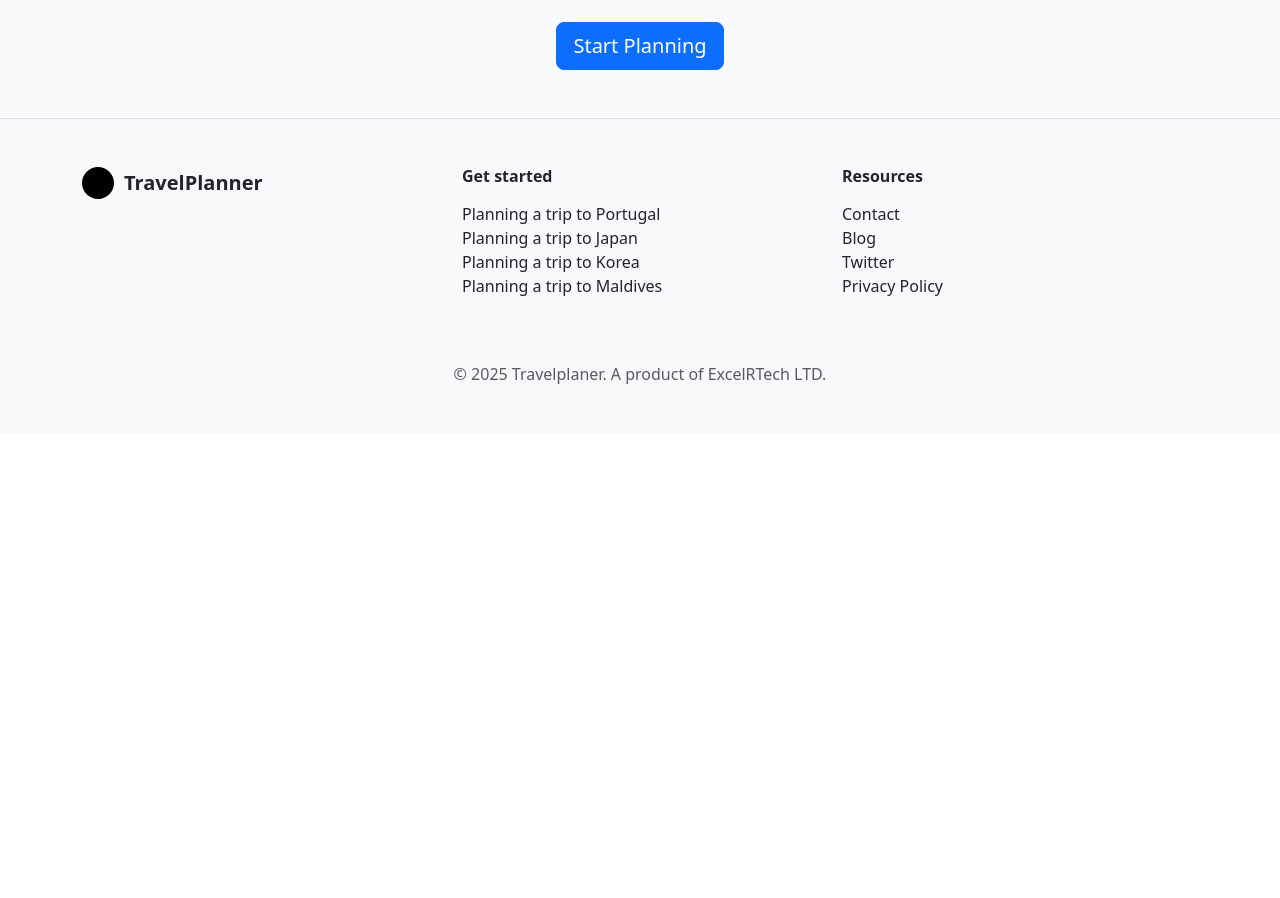
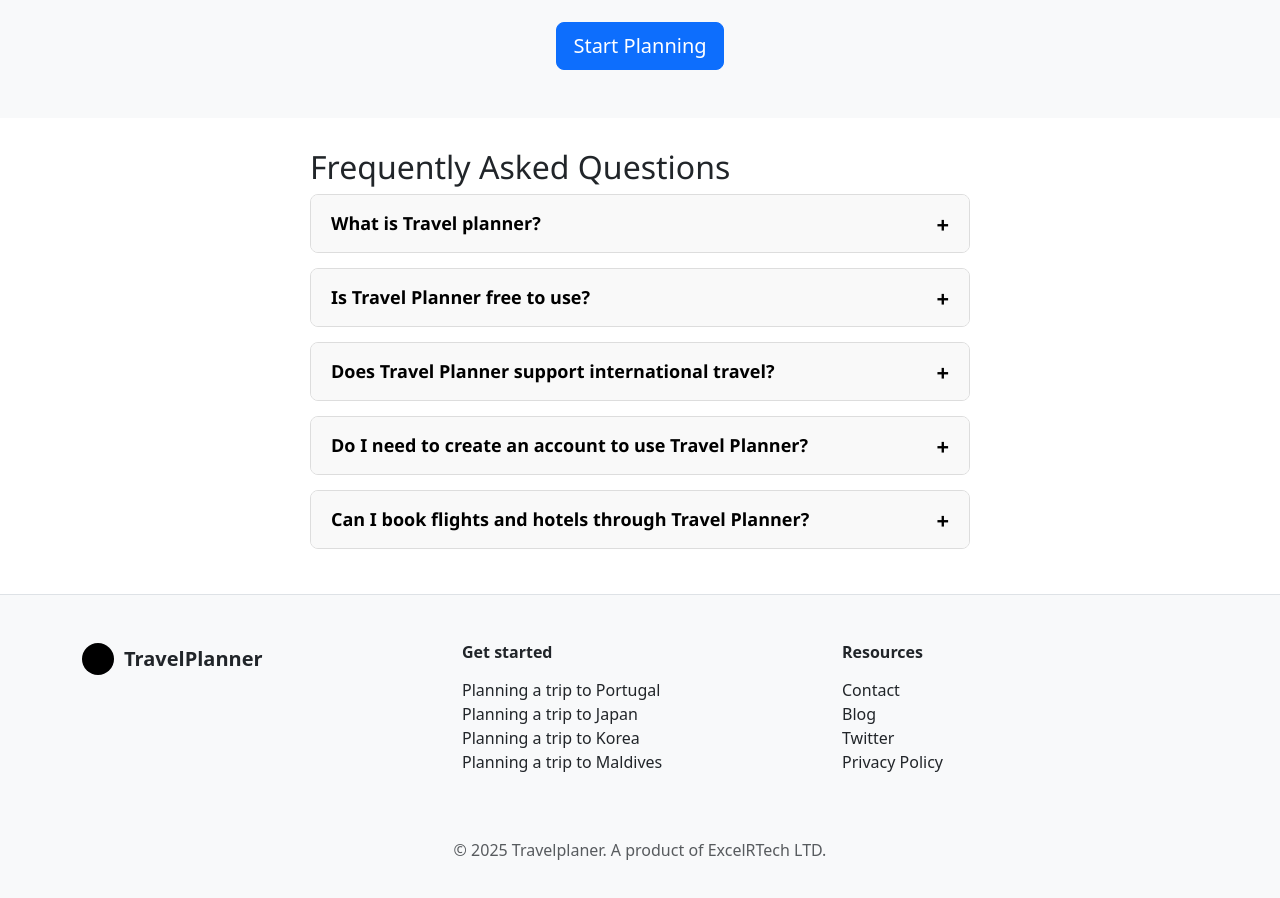
Before and after one commit to JavaFullStackProject/frontend, a React (Vite) app: page / in a window 1280 px wide. Shown: the part 1391-2289 px from the top of the page. Before the commit the page ends 1825 px from the top, so only its background shows below. Built offline with nearby package versions, Linux system fonts and the light colour scheme.

Commit message:
Added FAQs section

```diff
--- a/package.json
+++ b/package.json
@@ -27,7 +27,7 @@
     "@eslint/js": "^9.25.0",
     "@types/react": "^19.1.2",
     "@types/react-dom": "^19.1.2",
-    "@vitejs/plugin-react": "^4.5.0",
+    "@vitejs/plugin-react": "^4.5.1",
     "eslint": "^9.25.0",
     "eslint-plugin-react-hooks": "^5.2.0",
     "eslint-plugin-react-refresh": "^0.4.19",
--- a/src/App.css
+++ b/src/App.css
@@ -38,9 +38,11 @@ body {
   will-change: filter;
   transition: filter 300ms;
 }
+
 .logo:hover {
   filter: drop-shadow(0 0 2em #646cffaa);
 }
+
 .logo.react:hover {
   filter: drop-shadow(0 0 2em #61dafbaa);
 }
@@ -49,6 +51,7 @@ body {
   from {
     transform: rotate(0deg);
   }
+
   to {
     transform: rotate(360deg);
   }
@@ -67,6 +70,7 @@ body {
 .read-the-docs {
   color: #888;
 }
+
 .hero-overlay {
   background: rgba(0, 0, 0, 0.4);
   z-index: 1;
@@ -133,3 +137,37 @@ footer {
 .footer-socials a:hover {
   color: #007bff;
 }
+
+
+/* FAQS CSS */
+
+.faq-section {
+  max-width: 800px;
+  margin: 0 auto;
+  padding: 20px;
+  font-family: Arial, sans-serif;
+}
+
+.faq-item {
+  margin-bottom: 10px;
+}
+
+.faq-question {
+  width: 100%;
+  padding: 10px;
+  text-align: left;
+  background-color: #f1f1f1;
+  border: 1px solid #ccc;
+  cursor: pointer;
+  font-size: 16px;
+  font-weight: bold;
+  border-radius: 5px;
+}
+
+.faq-answer {
+  padding: 10px;
+  background-color: #fafafa;
+  border: 1px solid #ddd;
+  margin-top: 5px;
+  border-radius: 5px;
+}
--- a/src/App.jsx
+++ b/src/App.jsx
@@ -26,6 +26,7 @@ import Footer from "./components/pages/Footer";
 import VisaSearch from "./components/bookings/VisaSearch";
 import BusSearch from "./components/bookings/BusSearch";
 import CruiseSearch from "./components/bookings/CruiseSearch";
+import FAQs from "./components/pages/FAQs";
 
 //for  cards
 
@@ -48,6 +49,7 @@ function App() {
         <Route path="/hotel-search" element={<HotelSearch />} />
         <Route path="/activity-search" element={<ActivitySearch />} />
         <Route path="/flight-search" element={<FlightSearch />} />
+        {/* <Route path="/FAQs" element={<FAQs />} */}
         {/* Updated bookingsss */}
 
         <Route path="visa-search" element={<VisaSearch />} />
@@ -90,6 +92,7 @@ function App() {
         {/* Catch-all route for undefined paths - redirects to home */}
         <Route path="*" element={<Navigate to="/" replace />} />
       </Routes>
+      <FAQs />
       <Footer />
     </Router>
   );
--- /dev/null
+++ b/src/components/pages/FAQ.css
@@ -0,0 +1,46 @@
+.faq-section {
+    max-width: 700px;
+    margin: 0 auto;
+    padding: 30px 20px;
+    font-family: 'Segoe UI', Tahoma, Geneva, Verdana, sans-serif;
+}
+
+.faq-item {
+    margin-bottom: 15px;
+    border: 1px solid #ddd;
+    border-radius: 8px;
+    overflow: hidden;
+}
+
+.faq-question {
+    background: #f9f9f9;
+    border: none;
+    width: 100%;
+    text-align: left;
+    padding: 15px 20px;
+    font-size: 18px;
+    font-weight: bold;
+    cursor: pointer;
+    display: flex;
+    justify-content: space-between;
+    align-items: center;
+}
+
+.faq-question:hover {
+    background: #f1f1f1;
+}
+
+.faq-answer {
+    background-color: #fff;
+    padding: 0 20px;
+    transition: all 0.4s ease;
+}
+
+.faq-answer p {
+    margin: 15px 0;
+}
+
+.arrow {
+    font-size: 22px;
+    line-height: 1;
+}
--- /dev/null
+++ b/src/components/pages/FAQs.jsx
@@ -0,0 +1,68 @@
+import React, { useState } from 'react';
+import './FAQ.css'; // updated CSS below
+
+const faqs = [
+    {
+        question: "What is Travel planner?",
+        answer:
+            "Travel Planner is a trip planner that generates personalized travel recommendations based on your preferences and budget.",
+    },
+    {
+        question: "Is Travel Planner free to use?",
+        answer:
+            "Yes, travel Planner is currently a free planning tool. The trip planner is designed to offer high-quality service without any associated costs.",
+    },
+    {
+        question: "Does Travel Planner support international travel?",
+        answer:
+            "Yes, Travel Planner supports both domestic and international destinations depending on availability and travel data.",
+    },
+    {
+        question: "Do I need to create an account to use Travel Planner?",
+        answer:
+            "No, you can plan a trip without creating an account. However, creating one lets you save and access your itineraries anytime.",
+    },
+    {
+        question: "Can I book flights and hotels through Travel Planner?",
+        answer:
+            "Currently, Travel Planner provides suggestions for flights and hotels, but the actual booking is redirected to third-party platforms.",
+    },
+];
+
+const FAQ = () => {
+    const [activeIndex, setActiveIndex] = useState(null);
+
+    const toggle = (index) => {
+        setActiveIndex(activeIndex === index ? null : index);
+    };
+
+    return (
+        <section className="faq-section">
+            <h2>Frequently Asked Questions</h2>
+            {faqs.map((faq, index) => (
+                <div className="faq-item" key={index}>
+                    <button
+                        className={`faq-question ${activeIndex === index ? 'active' : ''}`}
+                        onClick={() => toggle(index)}
+                    >
+                        {faq.question}
+                        <span className="arrow">{activeIndex === index ? '−' : '+'}</span>
+                    </button>
+                    <div
+                        className="faq-answer"
+                        style={{
+                            maxHeight: activeIndex === index ? '200px' : '0',
+                            opacity: activeIndex === index ? 1 : 0,
+                            overflow: 'hidden',
+                            transition: 'all 0.4s ease',
+                        }}
+                    >
+                        <p>{faq.answer}</p>
+                    </div>
+                </div>
+            ))}
+        </section>
+    );
+};
+
+export default FAQ;
```
Also changed, not shown: 1 other file (tests, documents, lock files or other folders).
